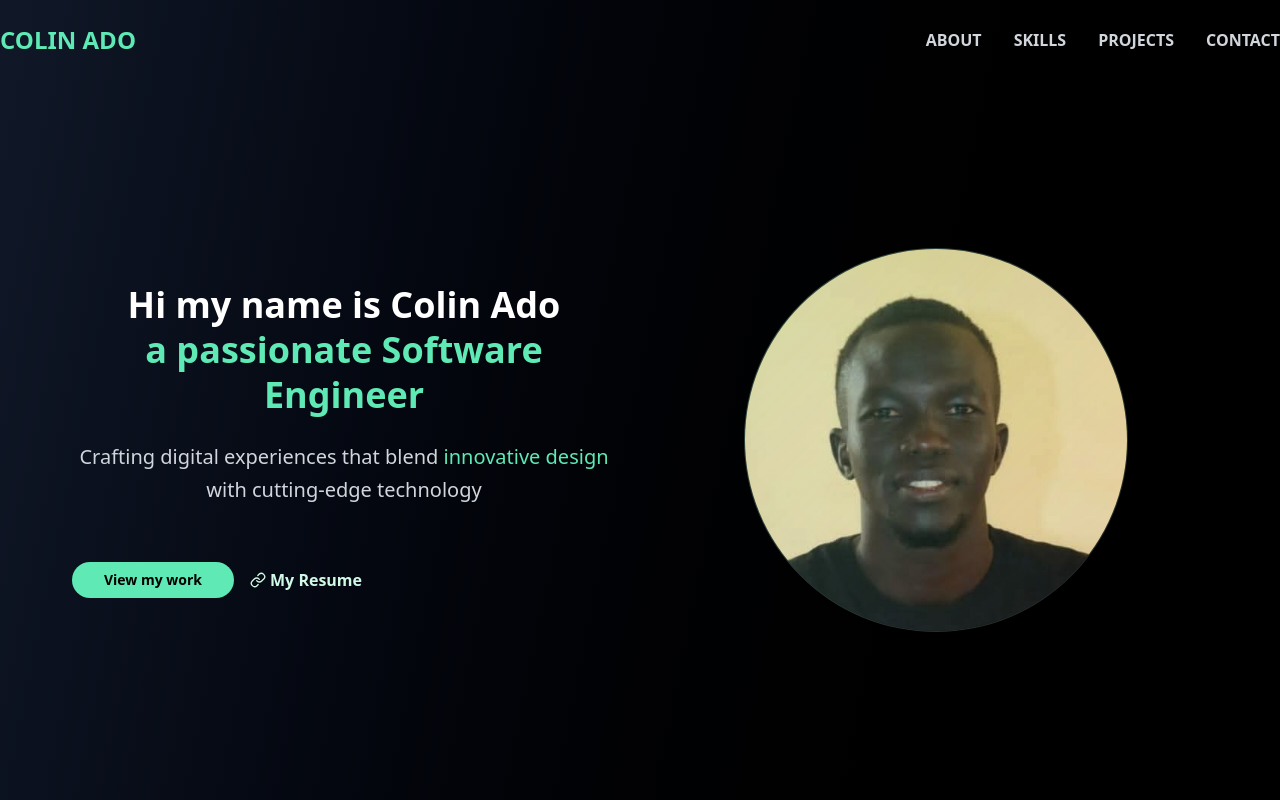
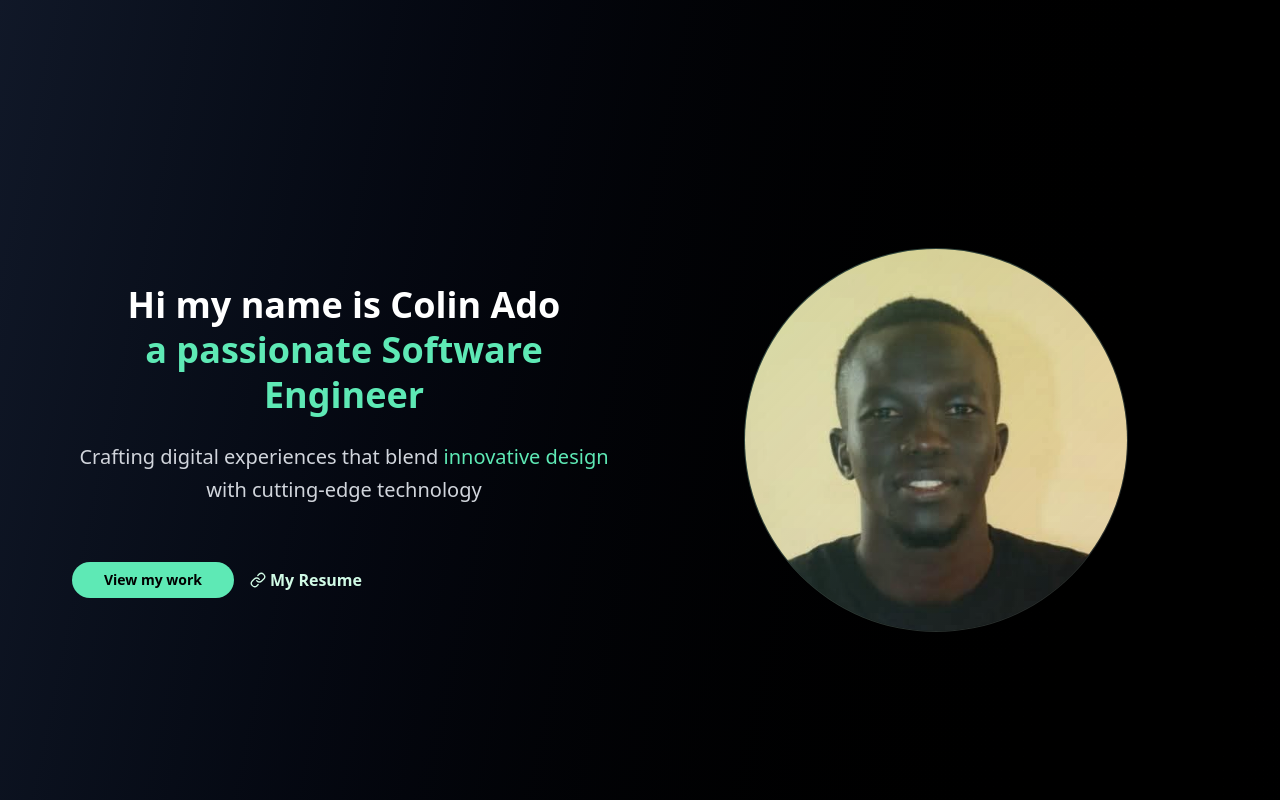
Before and after one commit to ColinAdo/portfolio-ui, a Next.js app: page / in a window 1280 px wide. Shown: the top 800 px of the page. Built offline with nearby package versions, Linux system fonts and the light colour scheme.

Commit message:
Add layout page

```diff
--- a/app/layout.tsx
+++ b/app/layout.tsx
@@ -1,36 +1,36 @@
 import type { Metadata } from "next";
-import { Geist, Geist_Mono } from "next/font/google";
+import { Inter, Instrument_Serif } from "next/font/google";
 import "@/styles/globals.css";
 
-import { Navigation } from "@/components/common";
-
-const geistSans = Geist({
-  variable: "--font-geist-sans",
+const inter = Inter({
   subsets: ["latin"],
+  weight: ["300", "400", "500", "600", "700"],
+  variable: "--font-inter",
+  display: "swap",
 });
 
-const geistMono = Geist_Mono({
-  variable: "--font-geist-mono",
+const instrumentSerif = Instrument_Serif({
   subsets: ["latin"],
+  weight: ["400"],
+  style: ["normal", "italic"],
+  variable: "--font-instrument-serif",
+  display: "swap",
 });
 
 export const metadata: Metadata = {
-  title: "Colin' Portfolio",
-  description: "A portfolio website for Colin",
+  title: "Colin Ado — Portfolio",
+  description:
+    "Full Stack Developer & Creative Engineer based in Nairobi, Kenya.",
 };
 
 export default function RootLayout({
   children,
-}: Readonly<{
-  children: React.ReactNode;
-}>) {
+}: Readonly<{ children: React.ReactNode }>) {
   return (
     <html lang="en">
       <body
-        className={`${geistSans.variable} ${geistMono.variable} antialiased`}
+        className={`${inter.variable} ${instrumentSerif.variable} antialiased`}
       >
-        <Navigation />
-
         {children}
       </body>
     </html>
```
